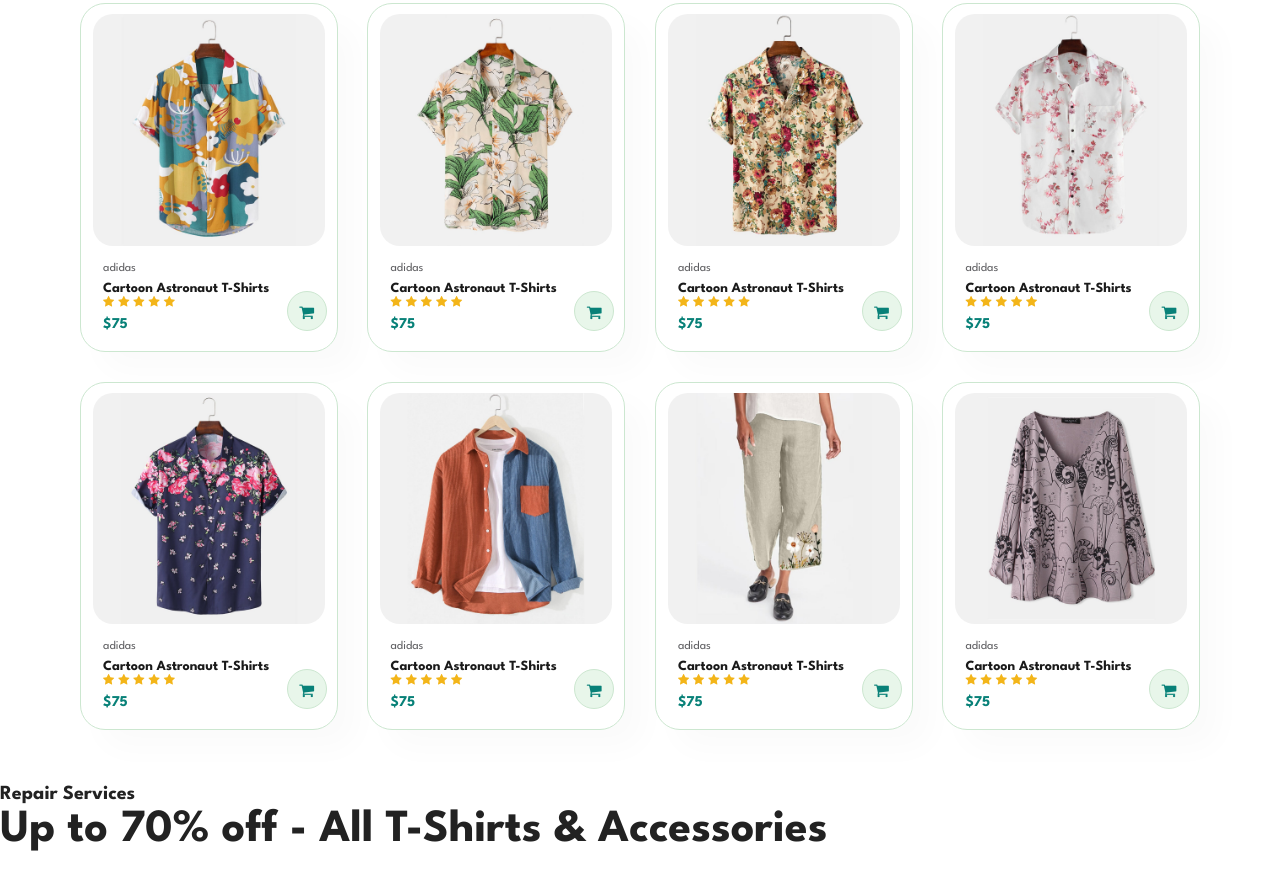
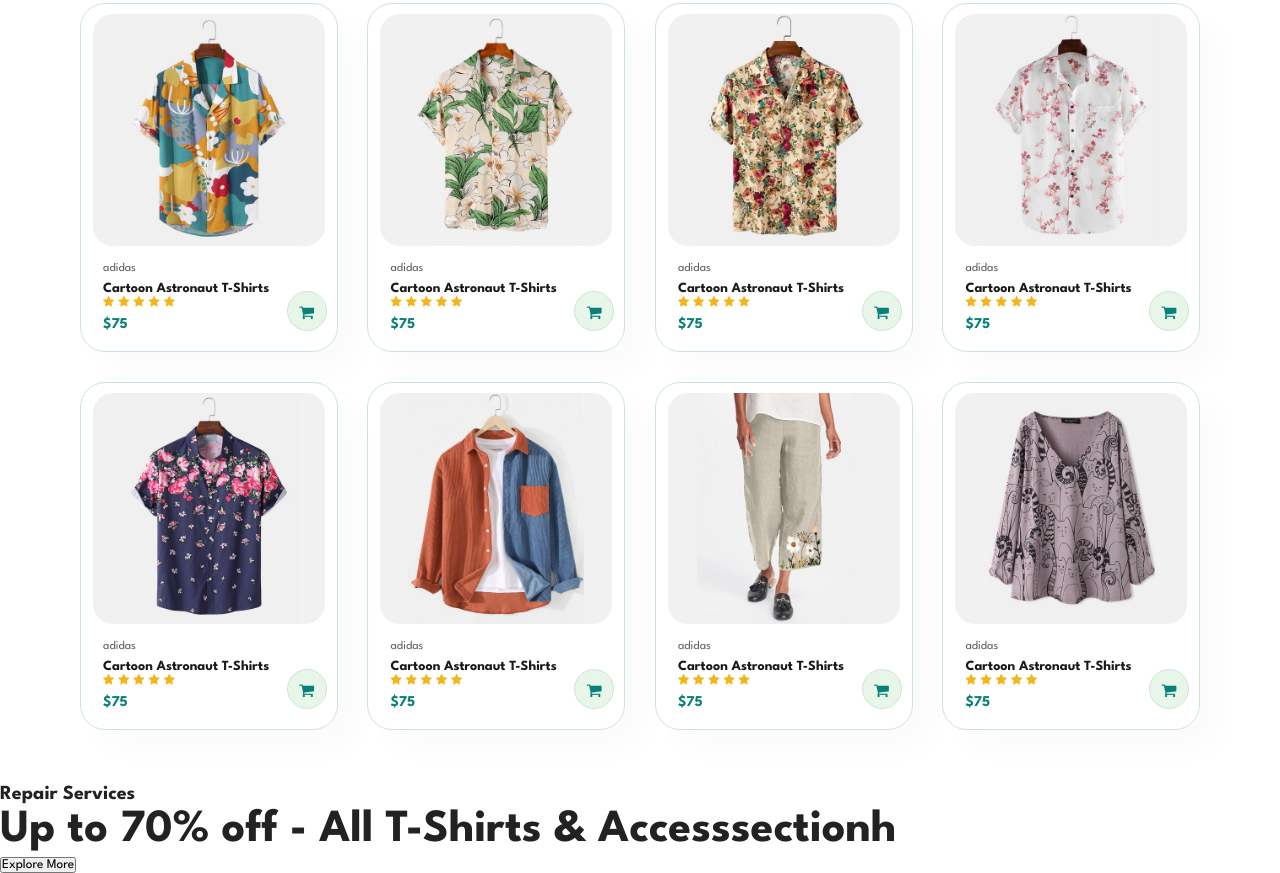
Before and after one commit to KarimMagdy96/Full-Responsive-Ecommerce-Web-Site, a website: page index.html in a window 1280 px wide. Shown: the part 1285-2158 px from the top of the page. Drawn offline with Linux system fonts and the light colour scheme; files whose address does not match are found by name.

Commit message:
update for html

```diff
--- a/index.html
+++ b/index.html
@@ -206,7 +206,8 @@
 <!-- banner -->
 <section id="banner">
     <h4>Repair Services</h4>
-    <h2>Up to 70% off - All T-Shirts & Accessories</h2>
+    <h2>Up to <span>70% off</span> - All T-Shirts & Accesssectionh</h2>
+    <button>Explore More</button>
 </section>
 <!-- banner-end -->
 <script src="script.js"></script>
```
